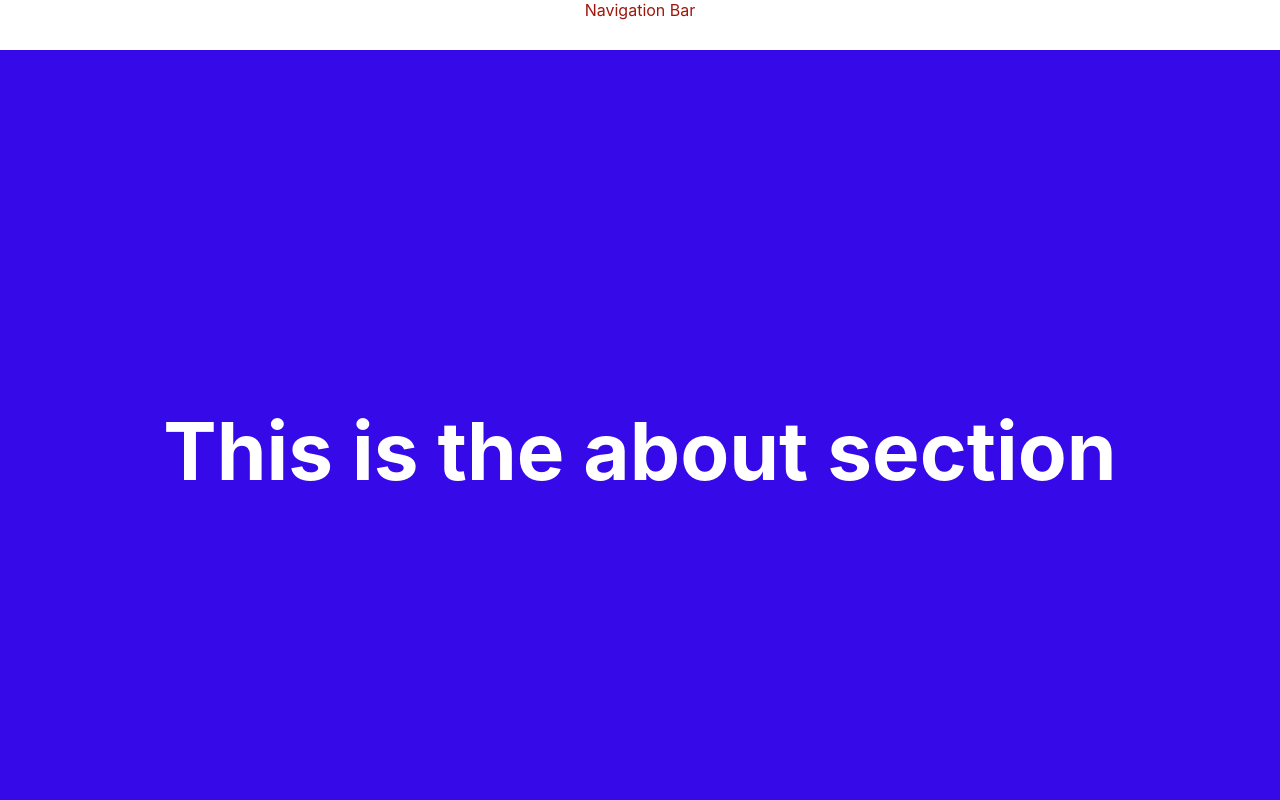
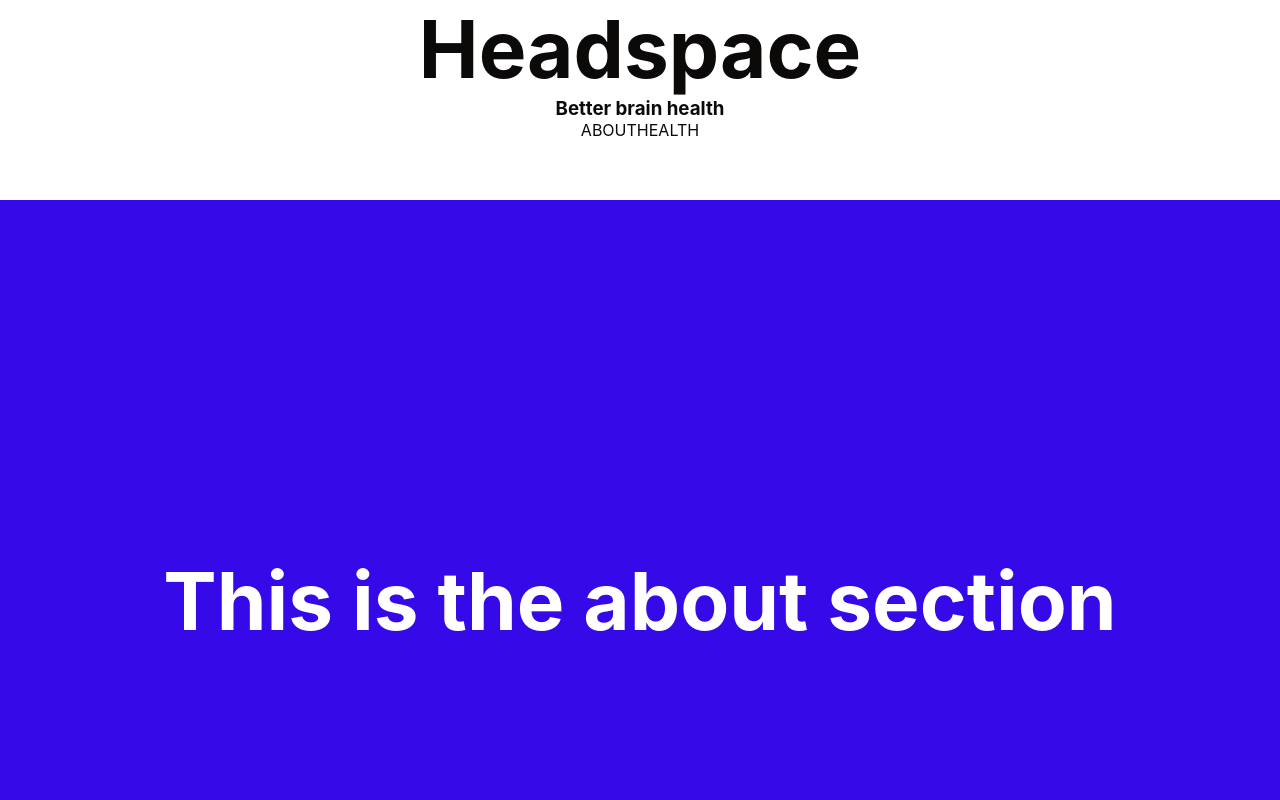
Before and after one commit to alyssaleanne98/Unit-4-project-frontend, a React (Create React App) app: page / in a window 1280 px wide. Shown: the top 800 px of the page. Built offline with nearby package versions, Linux system fonts and the light colour scheme.

Commit message:
styling added nav

```diff
--- a/src/components/Nav.css
+++ b/src/components/Nav.css
@@ -1,4 +1,7 @@
-.Nav {
-    color: rgb(158, 23, 11);
-    height: 50px;
+.container {
+    color: rgb(12, 9, 9);
+    height: 200px;
 }
+.sub-section {
+    text-align: center;
+}
--- a/src/components/Nav.jsx
+++ b/src/components/Nav.jsx
@@ -1,9 +1,26 @@
 import React from "react";
 import "./Nav.css";
+import { Link } from 'react-scroll';
 
-function Nav () {
+const Nav = () => {
     return (
-        <div className="Nav">Navigation Bar</div>
+        <div className="container">
+            <div className="app-title">
+                <h1>Headspace</h1>
+                <h3>Better brain health</h3>
+            </div>
+
+
+            <Link activeClass="active" to="about-section" spy={true} duration={400}>
+                ABOUT
+            </Link>
+
+            <Link activeClass="active" to="cards-section" spy={true} duration={400}>
+                 HEALTH
+            </Link>
+        </div>
+
+
 
     )
 }
--- a/src/components/Section.css
+++ b/src/components/Section.css
@@ -24,7 +24,7 @@
   .about{
     background-color: rgb(53, 9, 232);
   }
-  .flashcards {
+  .cards {
     background-color: goldenrod;
   }
   .footer {
--- a/src/components/Section.jsx
+++ b/src/components/Section.jsx
@@ -1,14 +1,20 @@
 import React from "react";
 import "./Section.css"
+
 
 const Section = () => {
     return (
         <main>
-            <section className='about'>
+
+            <section className='about' id='about-section'
+                data-scroll //This attribute makes this section an independent scrollable container
+                data-scroll-speed="9"
+                data-scroll-section
+                >
                 <h1>This is the about section</h1>
             </section>
 
-            <section className='flashcards'>
+            <section className='cards' id='cards-section'>
                 <h1>This is the flashcard section</h1>
             </section>
 
```
